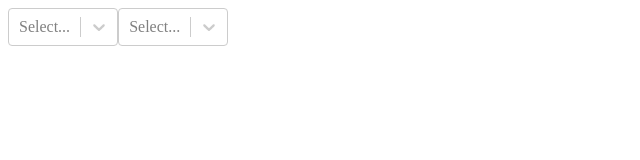
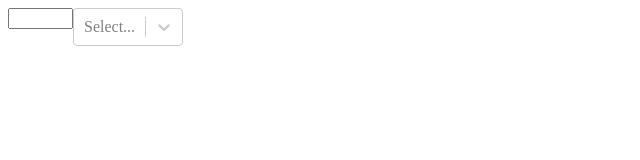
Before and after one commit to JamesBoadi/SmallProject, a React (Create React App) app: page / in a window 1280 px wide. Shown: the top 160 px of the page, without its empty margins (0-640 px from the left). Built offline with nearby package versions, Linux system fonts and the light colour scheme.

Commit message:
Added Interfaces

```diff
--- a/src/App.tsx
+++ b/src/App.tsx
@@ -9,7 +9,11 @@ interface IProps {}
 
 interface IState {
   count: number;
-  operation: string;
+  operation: number[];
+}
+
+interface Array<OptionType> {
+  (arg: OptionType ): OptionType;
 }
 
 const actions = [
@@ -46,11 +50,14 @@ export default class App extends React.Component<IProps, IState> {
   ev(event: React.MouseEvent<HTMLButtonElement>) {}
 
   setSelectedValue(
-    value: ReadonlyArray<OptionType>,
+    value: Array<OptionType>,
     meta: ActionMeta<OptionType>
   ) {
-    console.log(value);
-    //this.setState({ operation: event.target.value });
+
+    const val = JSON.parse(JSON.stringify(value));
+    console.log(val.label);
+ //   const val = value.value;
+    this.setState({ operation: val });
   }
 
   // Call this function every time myArg or an operator is selected
@@ -63,11 +70,9 @@ export default class App extends React.Component<IProps, IState> {
       case 1:
         console.log(1);
         break;
-
       case 2:
         console.log(2);
         break;
-
       default:
         break;
     }*/
@@ -81,8 +86,8 @@ export default class App extends React.Component<IProps, IState> {
         {/* todo: use <OperationBuilder> and have an interface
             for entering arguments and seeing the result */}
 
-        <div style={{ width: "15ex", height: "10px", position: "relative", float: "left" }}>
-          <Select options={actions} onChange={this.setSelectedValue} />
+        <div style={{  float: "left", height: "70px" }}>
+          <input type="text" size="5"/>
         </div>
 
         <div style={{ width: "15ex", height: "10px", display: "inline-block" }}>
```
